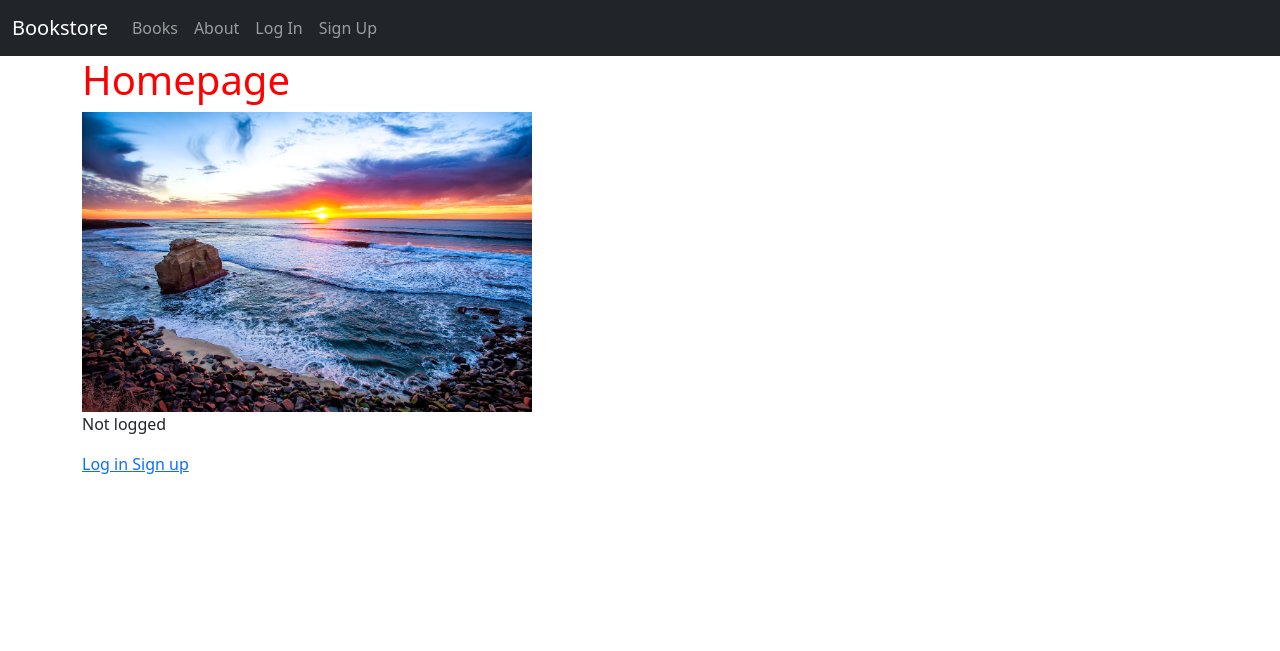
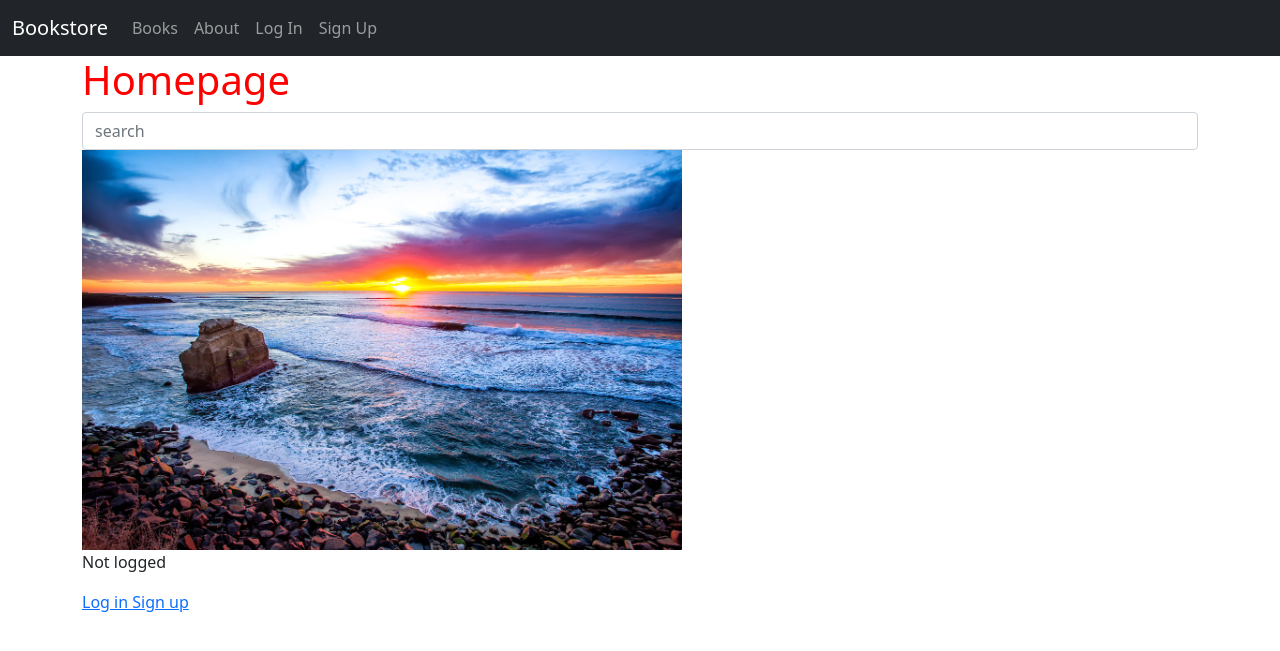
Before and after one commit to fersus85/django_for_profi, a Django app: page / in a window 1280 px wide. Shown: the top 651 px of the page. Run offline with Django 4.2, Linux system fonts and the light colour scheme; parts of the project's set-up code (start-up, migrations or seed data) failed here and were passed over.

Commit message:
add search

```diff
--- a/books/urls.py
+++ b/books/urls.py
@@ -1,8 +1,9 @@
 from django.urls import path
-from .views import BookListView, BookDetailView
+from .views import BookListView, BookDetailView, SearchResultsView
 
 
 urlpatterns = [
     path('', BookListView.as_view(), name='book_list'),
-    path('<uuid:pk>/', BookDetailView.as_view(), name='book_detail')
+    path('<uuid:pk>/', BookDetailView.as_view(), name='book_detail'),
+    path('search/', SearchResultsView.as_view(), name='search_results')
 ]
--- a/static/css/base.css
+++ b/static/css/base.css
@@ -4,7 +4,7 @@ h1 {
     color: red;
 }
 .sea {
-    height: 300px;
+    height: 400px;
     width: auto;
 }
 .bookcover{
@@ -12,5 +12,4 @@ h1 {
     margin-bottom: 20px;
     height: 300px;
     width: auto;
-
 }
--- a/templates/home.html
+++ b/templates/home.html
@@ -5,6 +5,9 @@
 {% block content %}
     <h1>Homepage</h1>
     <h1> Homepage </h1>
+    <form class="form-inline mt-2 mt-md-0" action="{% url 'search_results' %}" method="get">
+        <input name="q" class="form-control mr-sm-2" type="text" placeholder="search" aria-label="Search">
+    </form>
     <img class="sea" src="{% static 'images/fp.jpg'%}">
 {% if user.is_authenticated %}
     Hi {{ user.email }}!
```
Also changed, not shown: books/views.py (+12 -0 lines), templates/books/search_results.html (added, +14 -0 lines).
